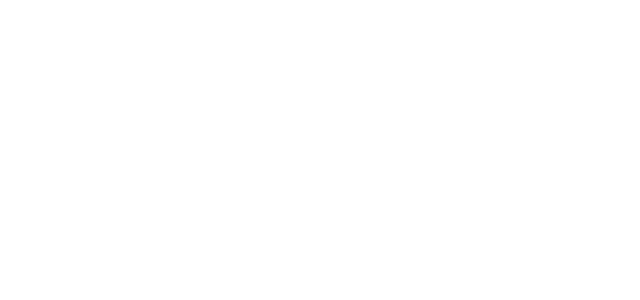
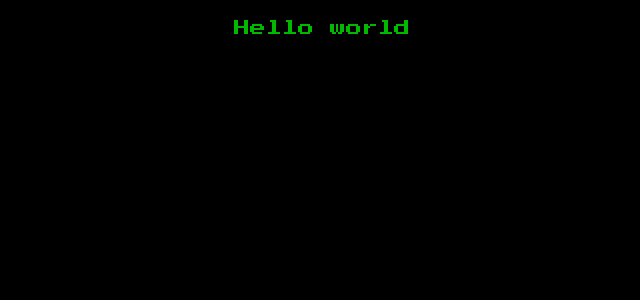
Before and after one commit to erambeau/speed-typing-game, a React (Vite) app: page / in a window 1280 px wide. Shown: the top 300 px of the page, without its empty margins (318-958 px from the left). Built offline with nearby package versions, Linux system fonts and the light colour scheme.

Commit message:
build: initial setup and style

```diff
--- a/index.html
+++ b/index.html
@@ -4,6 +4,8 @@
     <meta charset="UTF-8" />
     <link rel="icon" type="image/svg+xml" href="/vite.svg" />
     <meta name="viewport" content="width=device-width, initial-scale=1.0" />
+    <link href="https://fonts.googleapis.com/css?family=Press+Start+2P&display=swap" rel="stylesheet">
+    <link rel="stylesheet" href="/src/assets/styles.css">
     <title>Speed Typing Game</title>
   </head>
   <body>
--- a/src/App.tsx
+++ b/src/App.tsx
@@ -1,9 +1,8 @@
-import './App.css'
-
 function App() {
 
   return (
     <div className="App">
+      Hello world
     </div>
   )
 }
--- /dev/null
+++ b/src/assets/styles.css
@@ -0,0 +1,40 @@
+html, body {
+    background: black;
+    color: #00b800;
+    margin:0;
+    padding: 0;
+    padding-top: 10px;
+    font-family: 'Press Start 2P', cursive;
+    text-align: center;
+}
+
+body {
+    font-weight: 400;
+}
+
+button {
+    font-family: 'Press Start 2P', cursive;
+    display: block;
+    margin: 0 auto;
+    border: none;
+    background: #a80020;
+    background: #00b800;
+    padding: 10px 20px;
+    text-transform: uppercase;
+}
+
+h1 {
+    font-size: 20px;
+    text-align:center;
+}
+
+textarea {
+    font-family: 'Press Start 2P', cursive;
+    border: 3px solid black;
+    width: 90%;
+    margin: 0 auto;
+    outline: none;
+    height: 200px;
+    background: #00b800;
+    padding: 10px;
+}
--- a/src/main.tsx
+++ b/src/main.tsx
@@ -1,7 +1,6 @@
 import React from 'react'
 import ReactDOM from 'react-dom/client'
 import App from './App'
-import './index.css'
 
 ReactDOM.createRoot(document.getElementById('root') as HTMLElement).render(
   <React.StrictMode>
```
Also changed, not shown: src/App.css (deleted), src/index.css (deleted).
